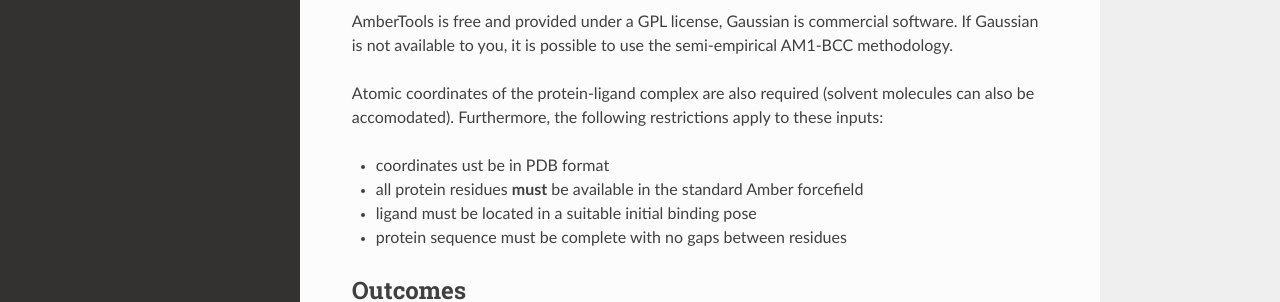
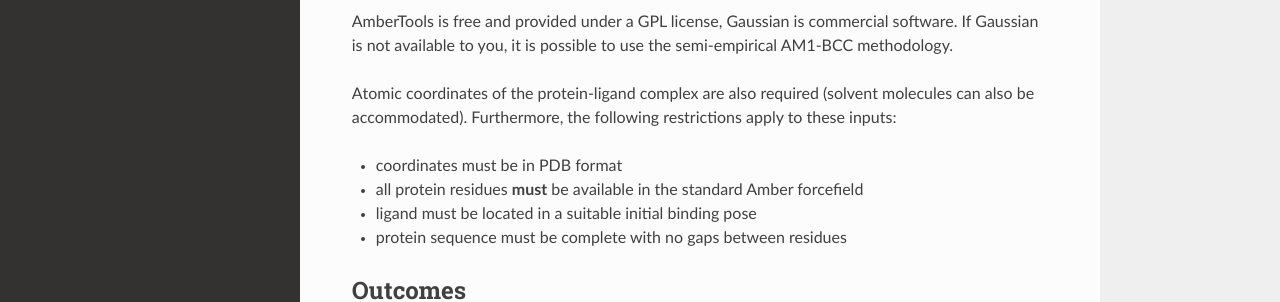
Before and after one commit to UCL-CCS/esmacs-input-creation-docs, an MkDocs documentation site: the page built from docs/index.md, in a window 1280 px wide and 1136 px high. Shown: the part 422-724 px from the top of the window. Built offline with MkDocs 1.6.1, drawn with Linux system fonts in a browser that asks for light colours; nearby versions of some CDN libraries; old or Windows-style settings are respelled for this version of MkDocs.

Commit message:
Typo fixes

```diff
--- a/docs/index.md
+++ b/docs/index.md
@@ -13,10 +13,10 @@
 AmberTools is free and provided under a GPL license, Gaussian is commercial software.
 If Gaussian is not available to you, it is possible to use the semi-empirical AM1-BCC methodology.
 
-Atomic coordinates of the protein-ligand complex are also required (solvent molecules can also be accomodated).
+Atomic coordinates of the protein-ligand complex are also required (solvent molecules can also be accommodated).
 Furthermore, the following restrictions apply to these inputs:
 
-*  coordinates ust be in PDB format
+*  coordinates must be in PDB format
 *  all protein residues **must** be available in the standard Amber forcefield
 *  ligand must be located in a suitable initial binding pose
 *  protein sequence must be complete with no gaps between residues
```
